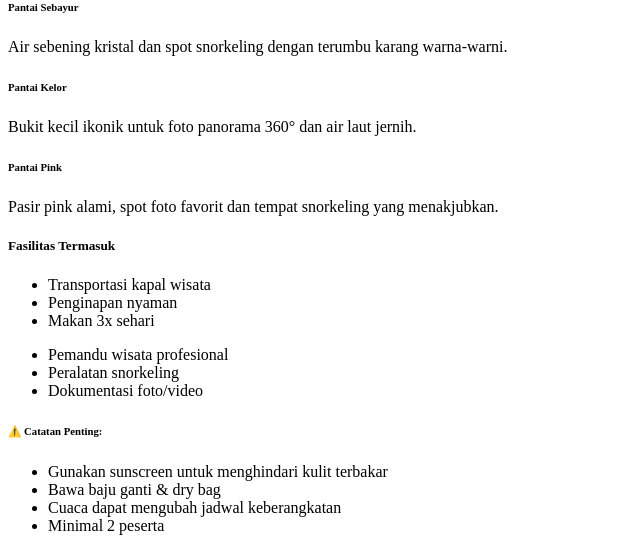
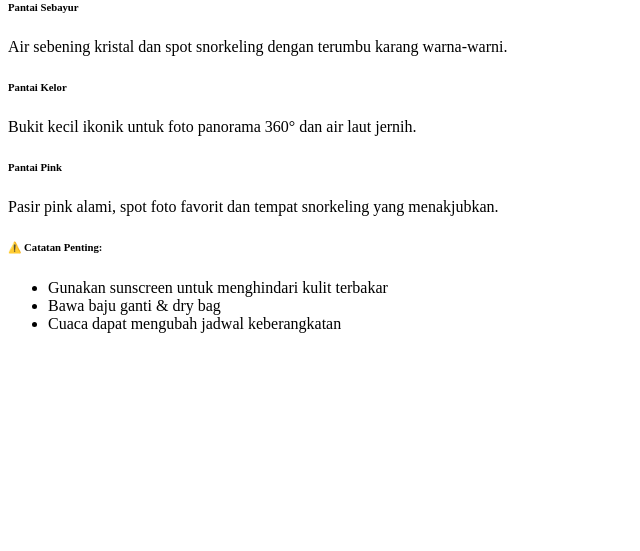
Before and after one commit to Finnseville/Wisata_liburan, a PHP site: page /paket_101.php in a window 1280 px wide. Shown: the part 1297-1848 px from the top of the page, without its empty margins (0-640 px from the left). After the commit the page ends 1630 px from the top, so only its background shows below. Run offline with PHP 8.4, Linux system fonts and the light colour scheme; data that the repository does not hold is empty.

Commit message:
update paket

```diff
--- a/user/content/paket_101.php
+++ b/user/content/paket_101.php
@@ -96,24 +96,7 @@
 
     </div>
 
-    <!-- Fasilitas -->
-    <h5 class="fw-bold mt-4 mb-3">Fasilitas Termasuk</h5>
-    <div class="row">
-      <div class="col-md-6">
-        <ul class="list-unstyled">
-          <li>Transportasi kapal wisata</li>
-          <li>Penginapan nyaman</li>
-          <li>Makan 3x sehari</li>
-        </ul>
-      </div>
-      <div class="col-md-6">
-        <ul class="list-unstyled">
-          <li>Pemandu wisata profesional</li>
-          <li>Peralatan snorkeling</li>
-          <li>Dokumentasi foto/video</li>
-        </ul>
-      </div>
-    </div>
+
 
     <!-- Catatan -->
     <div class="alert alert-warning mt-4">
@@ -122,7 +105,6 @@
         <li>Gunakan sunscreen untuk menghindari kulit terbakar</li>
         <li>Bawa baju ganti & dry bag</li>
         <li>Cuaca dapat mengubah jadwal keberangkatan</li>
-        <li>Minimal 2 peserta</li>
       </ul>
     </div>
 
```
Also changed, not shown: user/content/paket_102.php (+0 -20 lines), user/content/paket_103.php (+0 -20 lines).
